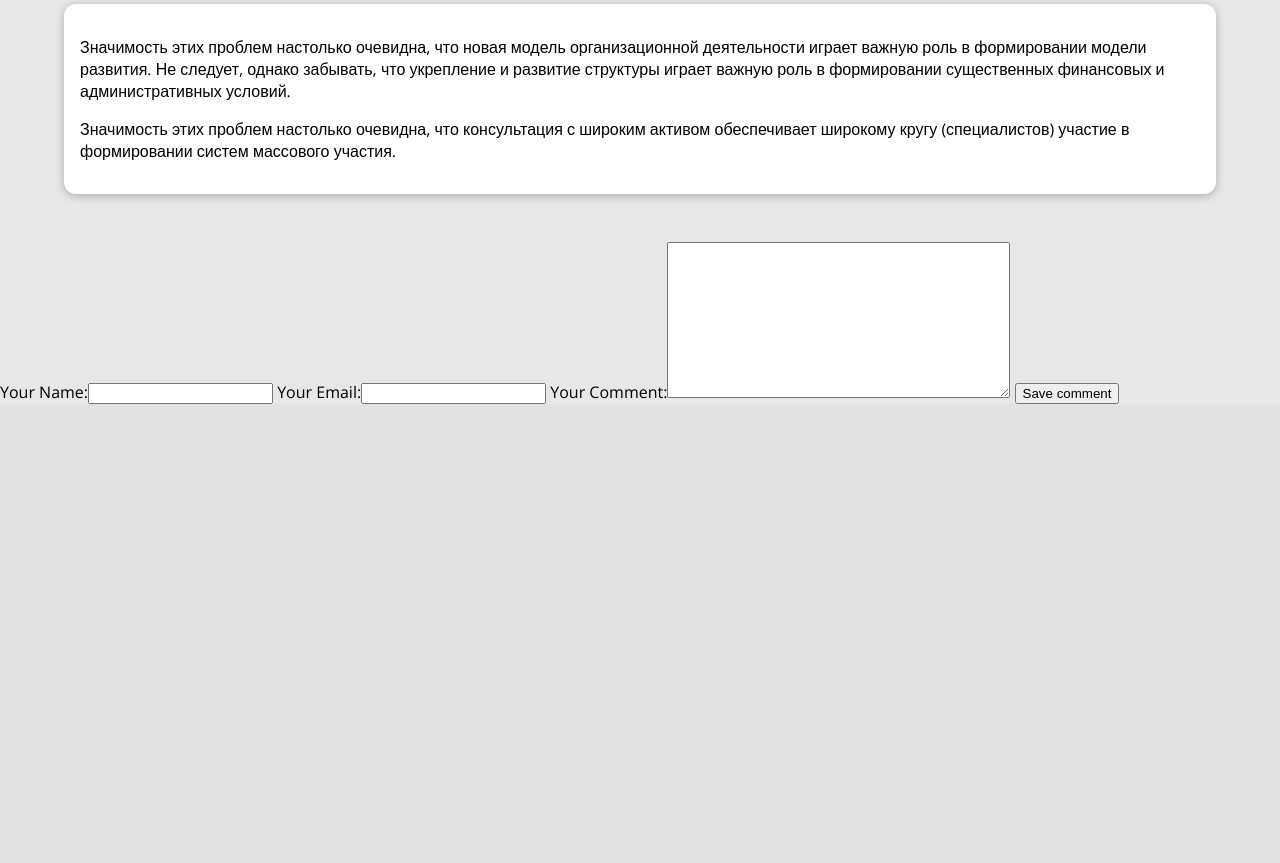
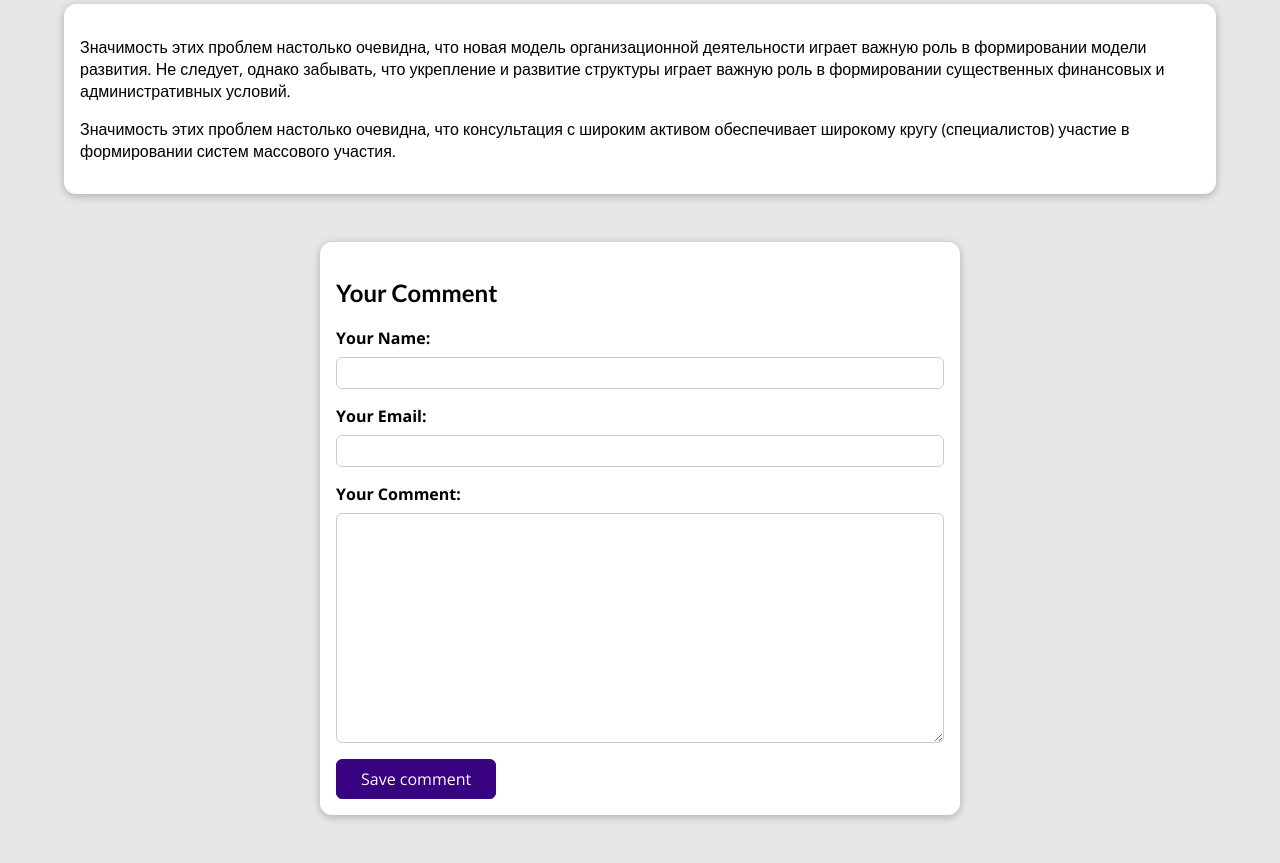
Before and after one commit to EvgeniyBudaev/django_academind_site, a Django app: page /posts/three in a window 1280 px wide. Shown: the part 524-1387 px from the top of the page. Before the commit the page ends 928 px from the top, so only its background shows below. Run offline with Django 3.2, Linux system fonts and the light colour scheme; data comes from the database, SQL or seed files in the repository.

Commit message:
Styling the Comment Form

```diff
--- a/blog/static/blog/post-detail.css
+++ b/blog/static/blog/post-detail.css
@@ -73,3 +73,113 @@ main {
   border-radius: 12px;
   box-shadow: 0 2px 8px rgba(0, 0, 0, 0.25);
 }
+
+#comment-form {
+  margin: 3rem auto;
+  width: 90%;
+  max-width: 40rem;
+  border-radius: 12px;
+  background-color: white;
+  box-shadow: 0 2px 8px rgba(0, 0, 0, 0.25);
+  padding: 1rem;
+}
+
+#comment-form button {
+  font: inherit;
+  background-color: #390281;
+  color: white;
+  border: 1px solid #390281;
+  padding: 0.5rem 1.5rem;
+  border-radius: 6px;
+  cursor: pointer;
+}
+
+#comment-form button:hover,
+#comment-form button:active {
+  background-color: #4f0ba7;
+  border-color: #4f0ba7;
+}
+
+.form-control {
+  margin-bottom: 1rem;
+}
+
+.form-control label {
+  font-weight: bold;
+  margin-bottom: 0.5rem;
+  display: block;
+}
+
+.form-control input,
+.form-control textarea {
+  display: block;
+  width: 100%;
+  font: inherit;
+  padding: 0.25rem;
+  border-radius: 6px;
+  border: 1px solid #ccc;
+}
+
+.errorlist {
+  list-style: none;
+  margin: 0.5rem 0;
+  padding: 0;
+  color: #d6000b;
+}
+
+.invalid label {
+  color: #d6000b;
+}
+
+.invalid input,
+.invalid textarea {
+  border-color: #d6000b;
+  background-color: #ffe6e7;
+}
+
+#alert {
+  margin: 8rem auto 3rem auto;
+  border: 1px solid #d6000b;
+  background-color: #ffe6e7;
+  padding: 1rem;
+  width: 90%;
+  max-width: 40rem;
+}
+
+#alert a {
+  text-decoration: none;
+  border: 1px solid #d6000b;
+  background-color: #d6000b;
+  color: white;
+  padding: 0.25rem 1.5rem;
+  border-radius: 6px;
+}
+
+#comments {
+  margin: 3rem auto;
+  width: 90%;
+  max-width: 60rem;
+  border-radius: 12px;
+  background-color: white;
+  box-shadow: 0 2px 8px rgba(0, 0, 0, 0.25);
+  padding: 1rem 2rem;
+}
+
+#comments ul {
+  list-style: none;
+  margin: 0;
+  padding: 0;
+}
+
+#comments li {
+  margin-bottom: 1rem;
+  border-bottom: 2px solid #ccc;
+}
+
+#comments li:last-of-type {
+  border-bottom: none;
+}
+
+#comments h2 {
+  color: #464646;
+}
--- a/blog/templates/blog/post-detail.html
+++ b/blog/templates/blog/post-detail.html
@@ -39,11 +39,18 @@
     {{ post.content|linebreaks }}
   </main>
 
-  <div>
+  <section id="comment-form">
+  <h2>Your Comment</h2>
     <form action="" method="POST">
-      {{ comment_form }}
+      {% for form_field in comment_form %}
+        <div class="form-control">
+          {{ form_field.label_tag }}
+          {{ form_field }}
+          {{ form_field.errors }}
+        </div>
+      {% endfor %}
       <button>Save comment</button>
     </form>
-  </div>
+  </section>
 
 {% endblock %}
```
